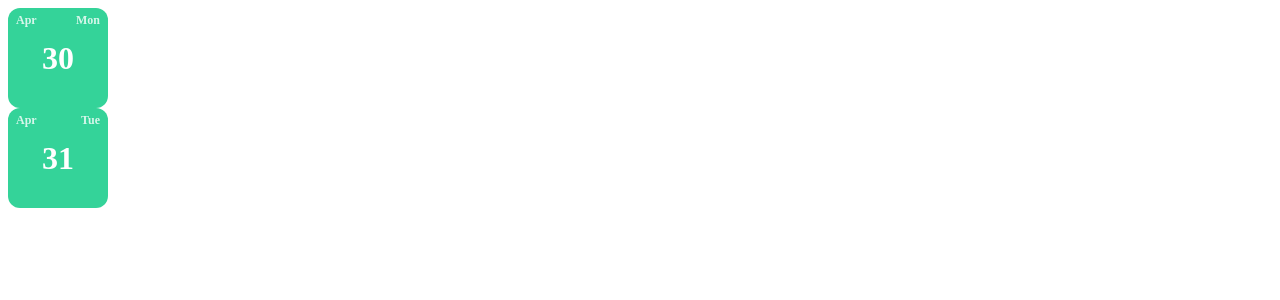
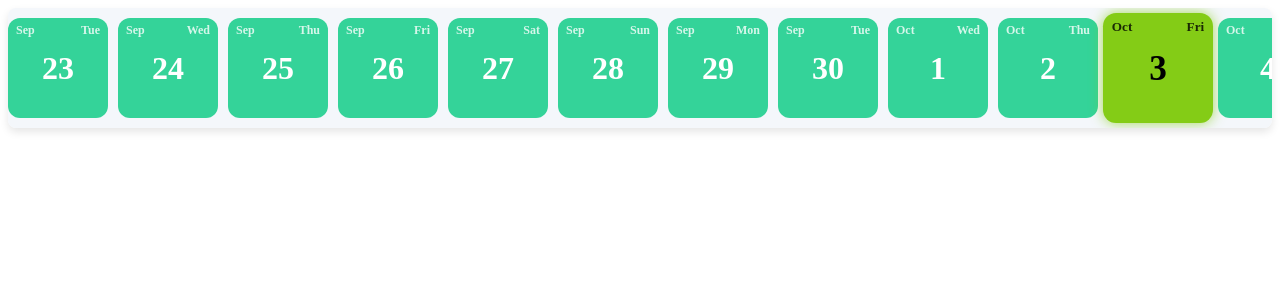
Before and after one commit to ginsta6/HabitTrackerReact, a React (Vite) app: page / in a window 1280 px wide. Shown: the top 300 px of the page. Built offline with nearby package versions, Linux system fonts and the light colour scheme.

Commit message:
day picker UI

```diff
--- /dev/null
+++ b/src/App.tsx
@@ -0,0 +1,18 @@
+import { useState } from "react";
+import DayPicker from "./components/DayPicker/DayPicker";
+import { useCalendar } from "./components/DayPicker/hooks/useCalendar";
+
+function App() {
+  const [selectedDay, setSelectedDay] = useState(new Date());
+  const dates = useCalendar(selectedDay);
+
+  return (
+    <DayPicker
+      days={dates}
+      selectedDay={selectedDay}
+      onChange={setSelectedDay}
+    />
+  );
+}
+
+export default App;
--- a/src/components/DayButton/DayButton.tsx
+++ b/src/components/DayPicker/DayButton/DayButton.tsx
@@ -3,12 +3,14 @@ import styles from "./DayButton.module.css"
 interface Props {
   dayLabel: string;
   monLabel: string;
-  dayNum: string;
+  dayNum: number;
+  onClick: () => void;
+  selected: boolean;
 }
 
-function DayButton({dayLabel, monLabel, dayNum}: Readonly<Props>) {
+function DayButton({dayLabel, monLabel, dayNum, onClick, selected}: Readonly<Props>) {
   return (
-    <div className={styles.square}>
+    <div className={`${styles.square} ${selected ? styles.selected : ""}`} onClick={onClick}>
         <div className={styles.dayLabel}>{dayLabel}</div>
         <div className={styles.monthLabel}>{monLabel}</div>
         <div className={styles.dateNumber}>{dayNum}</div>
--- a/src/components/DayPicker/DayPicker.module.css
+++ b/src/components/DayPicker/DayPicker.module.css
@@ -0,0 +1,14 @@
+.scrollingContainer {
+  width: 100%;
+  overflow-x: auto;
+  white-space: nowrap;
+  padding: 10px 0;
+  background-color: #f4f7fb;
+  border-radius: 8px;
+  box-shadow: 0 4px 8px rgba(0, 0, 0, 0.1);
+}
+
+.scrollingRow {
+  display: inline-flex;
+  gap: 10px;
+}
--- a/src/components/DayPicker/DayPicker.tsx
+++ b/src/components/DayPicker/DayPicker.tsx
@@ -1,10 +1,38 @@
-import DayButton from "../DayButton/DayButton";
+import styles from "./DayPicker.module.css";
+import DayButton from "./DayButton/DayButton";
 
-function DayPicker() {
+interface Props {
+  days: Date[];
+  selectedDay: Date;
+  onChange: (d: Date) => void;
+}
+
+function isSameDay(a: Date, b: Date) {
+  return a.getFullYear() === b.getFullYear() &&
+         a.getMonth() === b.getMonth() &&
+         a.getDate() === b.getDate();
+}
+
+function DayPicker({ days, selectedDay, onChange}: Readonly<Props>) {
   return (
-    <div>
-      <DayButton dayLabel="Mon" monLabel="Apr" dayNum="30" />
-      <DayButton dayLabel="Tue" monLabel="Apr" dayNum="31" />
+    <div className={styles.scrollingContainer}>
+      <div className={styles.scrollingRow + " d-flex"}>
+        {days.map((day, i) => (
+          //index as key is okay. Array is only changed as a whole
+          <DayButton
+            key={i}
+            dayLabel={day.toLocaleDateString(undefined, {
+              weekday: "short",
+            })}
+            monLabel={day.toLocaleDateString(undefined, {
+              month: "short",
+            })}
+            dayNum={day.getDate()}
+            onClick={() => onChange(day)}
+            selected={isSameDay(day, selectedDay)}
+          />
+        ))}
+      </div>
     </div>
   );
 }
--- /dev/null
+++ b/src/components/DayPicker/hooks/useCalendar.ts
@@ -0,0 +1,60 @@
+import { useMemo } from "react";
+
+// Helper function to get the number of days in a month
+const getDaysInMonth = (month: number, year: number) =>
+  new Date(year, month + 1, 0).getDate();
+
+// Helper function to adjust day to the correct month and year
+const adjustDayToMonth = (
+  day: number,
+  month: number,
+  year: number
+) => {
+  const daysInMonth = getDaysInMonth(month, year);
+
+  if (day > daysInMonth) {
+    // Move to next month
+    const nextMonth = (month + 1) % 12;
+    const nextYear = nextMonth === 0 ? year + 1 : year;
+    return {
+      day: day - daysInMonth,
+      month: nextMonth,
+      year: nextYear,
+    };
+  } else if (day < 1) {
+    // Move to previous month
+    const prevMonth = (month - 1 + 12) % 12;
+    const prevYear = prevMonth === 11 ? year - 1 : year;
+    const daysInPrevMonth = getDaysInMonth(prevMonth, prevYear);
+    return {
+      day: day + daysInPrevMonth,
+      month: prevMonth,
+      year: prevYear,
+    };
+  }
+
+  return { day, month, year };
+};
+
+export function useCalendar(selectedDay: Date) {
+  const days = useMemo(() => {
+    const currentDate = selectedDay.getDate();
+    const currentMonth = selectedDay.getMonth();
+    const currentYear = selectedDay.getFullYear();
+
+    return Array.from({ length: 21 }, (_, i) => {
+      const offset = i - 10;
+      const currentDay = currentDate + offset;
+
+      const { day, month, year } = adjustDayToMonth(
+        currentDay,
+        currentMonth,
+        currentYear
+      );
+
+      return new Date(year, month, day);
+    });
+  }, [selectedDay]);
+
+  return days;
+}
--- a/src/main.tsx
+++ b/src/main.tsx
@@ -1,9 +1,10 @@
 import { StrictMode } from 'react'
 import { createRoot } from 'react-dom/client'
-import DayPicker from './components/DayPicker/DayPicker'
+import App from './App'
+
 
 createRoot(document.getElementById('root')!).render(
   <StrictMode>
-    <DayPicker/>
+    <App/>
   </StrictMode>,
 )
```
Also changed, not shown: src/components/DayPicker/DayButton/DayButton.module.css (renamed from src/components/DayButton/DayButton.module.css).
